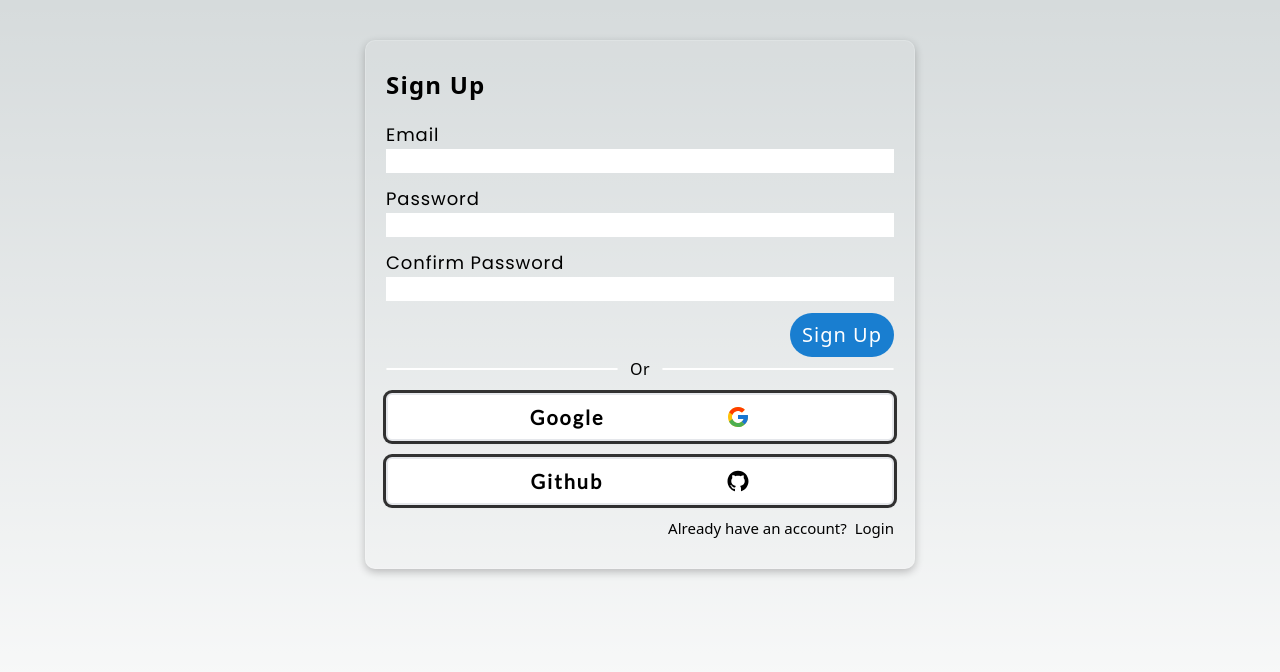
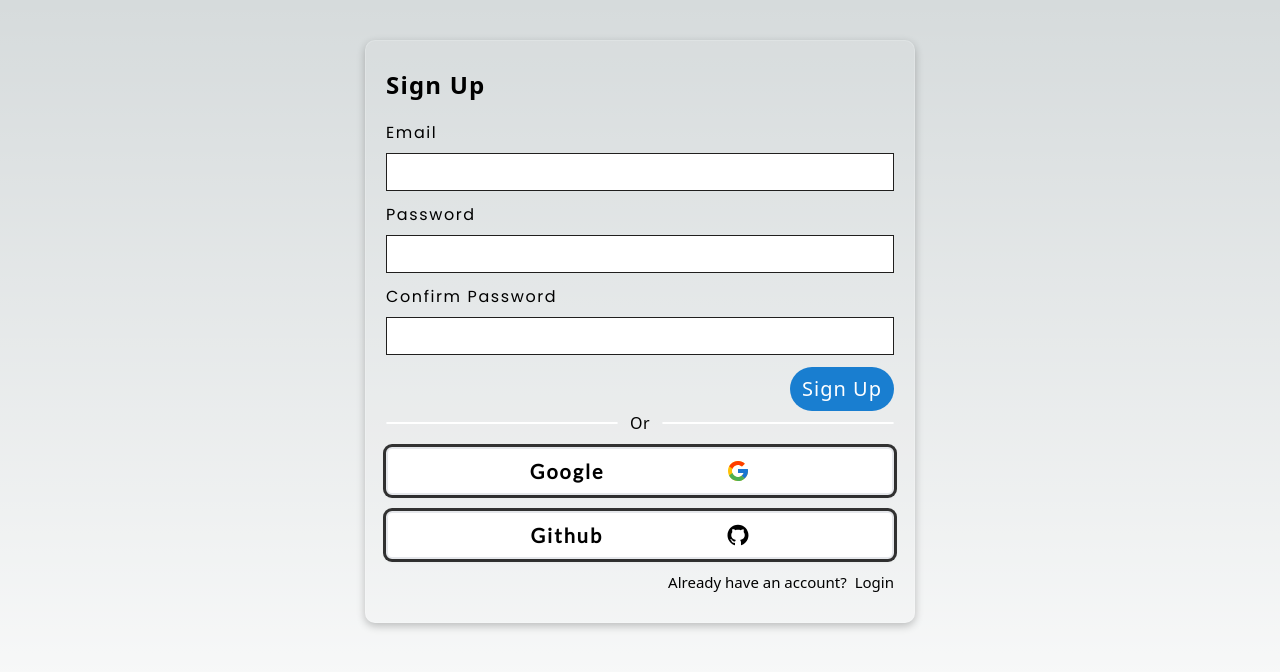
Before and after one commit to MemoMe-Org/client, a Next.js app: page /signup in a window 1280 px wide. Shown: the top 672 px of the page. Built offline with nearby package versions, Linux system fonts and the light colour scheme.

Commit message:
more on input layout

```diff
--- a/components/Input.tsx
+++ b/components/Input.tsx
@@ -1,17 +1,30 @@
+import { FC } from 'react'
+import Link from 'next/link'
 import { poppins } from '@/public/fonts/f'
-import { FC } from 'react'
+import { usePathname } from 'next/navigation'
 
-const Input: FC<InputProps<string>> = ({ value, type, label, onChange }) => {
+const Input: FC<InputProps<string>> = ({
+    value, label,
+    type, onChange
+}) => {
+    const pathName = usePathname()
+
     return (
-        <div className="flex flex-col">
-            <label className={`text-lg tracking-wider ${poppins.className}`}>
-                {label}
-            </label>
+        <div className="flex flex-col gap-2">
+            <div className="flex justify-between items-center">
+                <label className={`tracking-widest font-medium ${poppins.className}`}>
+                    {label}
+                </label>
+                {pathName === "/login" && type === "password" &&
+                    <p className="flex justify-between">
+                        <Link href='/password/verify'>Forgot Password?</Link>
+                    </p>}
+            </div>
             <input
                 type={type}
                 value={value}
                 onChange={(e) => onChange(e.target.value)}
-                className="outline-none focus:border-[2px] focus:border-clr-2"
+                className="outline-none py-1 px-1 text-lg border-[1px] border-clr-8 focus:border-[2px] focus:border-clr-1 trans"
             />
         </div>
     )
```
